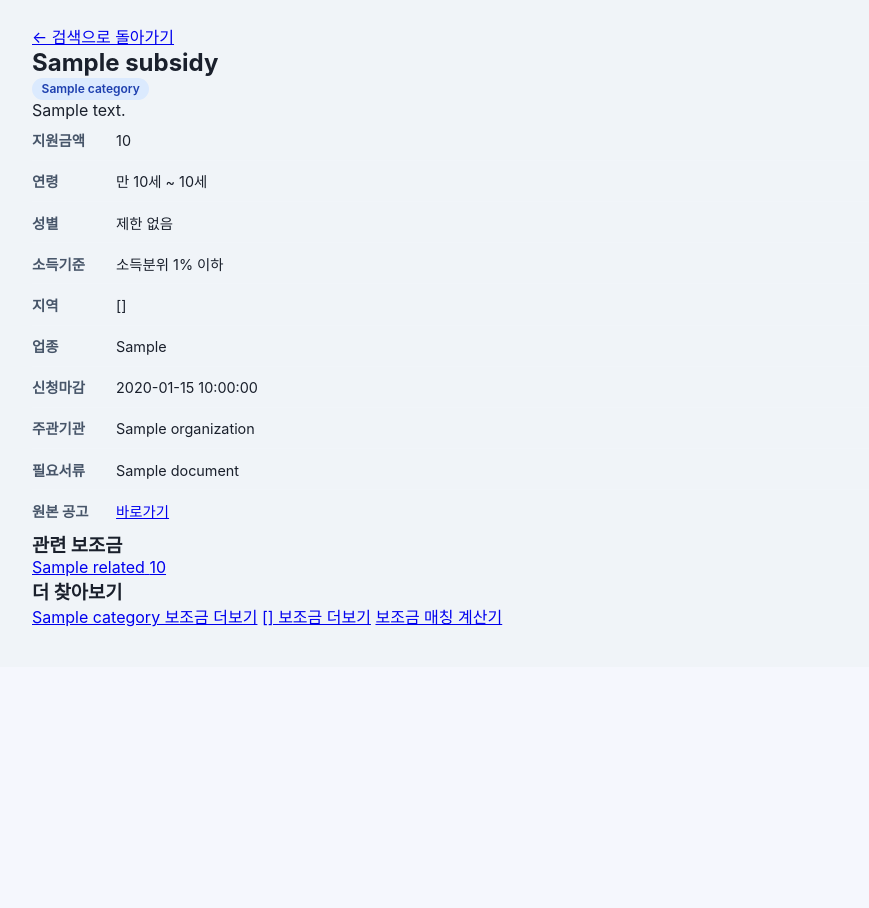
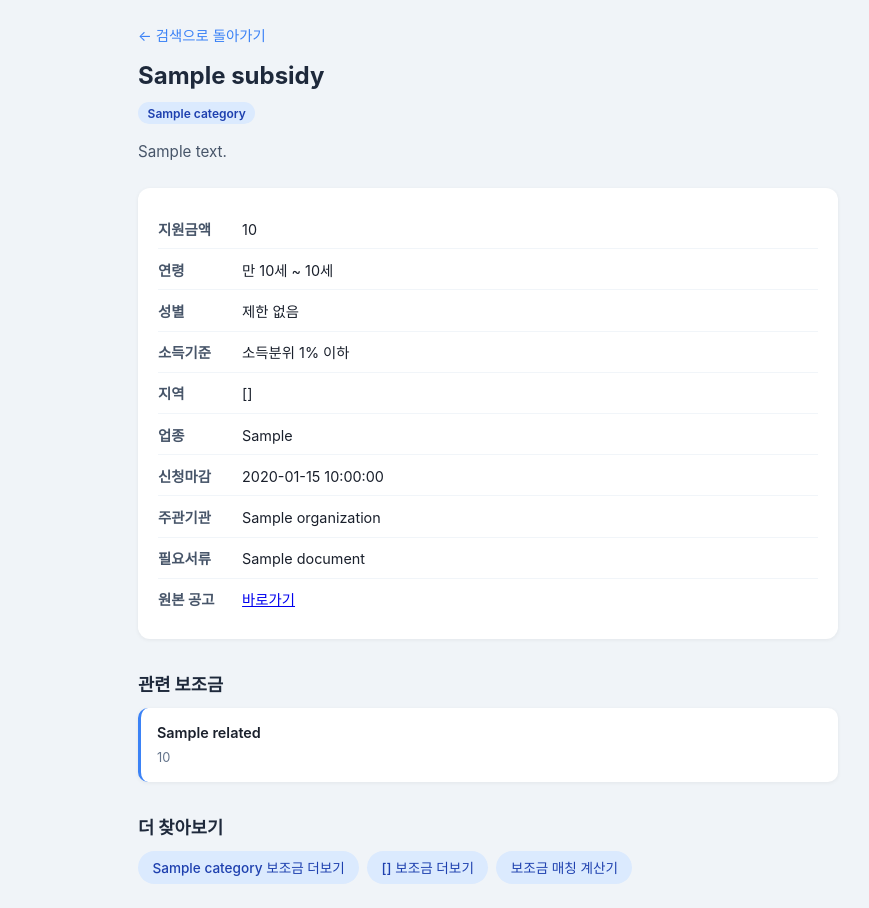
Before and after one commit to humpie-0413/subsidy-search, a FastAPI app: template templates/subsidy_detail.html in a window 1280 px wide. Shown: the part 133-1041 px from the top of the page, without its empty margins (152-1021 px from the left). Before the commit the page ends 760 px from the top, so only its background shows below. Run offline with FastAPI, Linux system fonts and the light colour scheme; the template is opened without the code that fills it: most values are stand-ins (such as "Sample title", 1, 10 or a date in 2020).

Commit message:
feat: add detail page and calculator CSS styles
Co-Authored-By: Claude Opus 4.6 <noreply@anthropic.com>

```diff
--- a/static/css/style.css
+++ b/static/css/style.css
@@ -95,22 +95,6 @@ body { font-family: 'Pretendard', -apple-system, 'Noto Sans KR', sans-serif; bac
   background: #f1f5f9; color: #475569;
 }
 
-/* 상세 모달 */
-.modal-overlay {
-  display: none; position: fixed; inset: 0; background: rgba(0,0,0,.45);
-  z-index: 100; align-items: center; justify-content: center;
-}
-.modal-overlay.active { display: flex; }
-.modal {
-  background: #fff; border-radius: 16px; padding: 2rem; width: 90%; max-width: 560px;
-  max-height: 80vh; overflow-y: auto; position: relative;
-}
-.modal-close {
-  position: absolute; top: 1rem; right: 1rem; background: none; border: none;
-  font-size: 1.4rem; cursor: pointer; color: #94a3b8;
-}
-.modal h2 { font-size: 1.3rem; margin-bottom: .5rem; }
-.modal .badge { margin-bottom: 1rem; }
 .detail-row { padding: .6rem 0; border-bottom: 1px solid #f1f5f9; font-size: .9rem; }
 .detail-row:last-child { border: none; }
 .detail-label { font-weight: 600; color: #475569; min-width: 80px; display: inline-block; }
@@ -118,6 +102,51 @@ body { font-family: 'Pretendard', -apple-system, 'Noto Sans KR', sans-serif; bac
 .empty-state { text-align: center; padding: 3rem 1rem; color: #94a3b8; }
 .empty-state .icon { font-size: 3rem; margin-bottom: .5rem; }
 
+/* Detail page */
+.detail-page { max-width: 700px; margin: 0 auto; }
+.back-link { display: inline-block; color: #3b82f6; text-decoration: none; margin-bottom: 1rem; font-size: .9rem; }
+.back-link:hover { text-decoration: underline; }
+.detail-title { font-size: 1.5rem; font-weight: 700; margin-bottom: .75rem; color: #1e293b; }
+.detail-badges { display: flex; gap: .5rem; margin-bottom: 1rem; }
+.detail-desc { color: #475569; font-size: .95rem; margin-bottom: 1.5rem; line-height: 1.6; }
+.detail-info { background: #fff; border-radius: 12px; padding: 1.25rem; box-shadow: 0 1px 4px rgba(0,0,0,.06); margin-bottom: 1.5rem; }
+
+/* Related / internal links */
+.related-section { margin-top: 2rem; }
+.related-section h3 { font-size: 1.1rem; font-weight: 700; margin-bottom: .75rem; color: #1e293b; }
+.related-grid { display: grid; grid-template-columns: repeat(auto-fit, minmax(200px, 1fr)); gap: .75rem; }
+.related-card { display: block; background: #fff; border-radius: 10px; padding: 1rem; text-decoration: none; color: inherit; box-shadow: 0 1px 4px rgba(0,0,0,.06); transition: .2s; border-left: 3px solid #3b82f6; }
+.related-card:hover { box-shadow: 0 4px 12px rgba(0,0,0,.1); transform: translateY(-1px); }
+.related-name { display: block; font-weight: 600; font-size: .9rem; margin-bottom: .3rem; }
+.related-amount { font-size: .8rem; color: #64748b; }
+.link-chips { display: flex; flex-wrap: wrap; gap: .5rem; }
+.chip { display: inline-block; padding: .4rem .9rem; border-radius: 20px; background: #dbeafe; color: #1e40af; text-decoration: none; font-size: .85rem; font-weight: 500; transition: .15s; }
+.chip:hover { background: #bfdbfe; }
+
+/* Card as link */
+.card-link { display: block; text-decoration: none; color: inherit; }
+
+/* Calculator page */
+.calc-page { max-width: 700px; margin: 0 auto; }
+.calc-title { font-size: 1.5rem; font-weight: 700; margin-bottom: .5rem; color: #1e293b; }
+.calc-subtitle { color: #64748b; margin-bottom: 1.5rem; font-size: .95rem; }
+.calc-form { background: #fff; border-radius: 12px; padding: 1.5rem; box-shadow: 0 2px 8px rgba(0,0,0,.08); margin-bottom: 1.5rem; }
+.calc-grid { display: grid; grid-template-columns: repeat(auto-fit, minmax(200px, 1fr)); gap: 1rem; }
+.calc-results { margin-top: 1.5rem; }
+.calc-summary { display: grid; grid-template-columns: repeat(auto-fit, minmax(150px, 1fr)); gap: .75rem; margin-bottom: 1.5rem; }
+.calc-summary-item { background: #fff; border-radius: 10px; padding: 1rem; box-shadow: 0 1px 4px rgba(0,0,0,.06); text-align: center; }
+.calc-summary-label { display: block; font-size: .8rem; color: #64748b; margin-bottom: .3rem; }
+.calc-summary-value { font-size: 1.2rem; font-weight: 700; color: #1e40af; }
+.calc-result-list { display: flex; flex-direction: column; gap: .75rem; }
+.calc-result-card { display: block; background: #fff; border-radius: 10px; padding: 1rem; text-decoration: none; color: inherit; box-shadow: 0 1px 4px rgba(0,0,0,.06); transition: .2s; border-left: 3px solid #3b82f6; }
+.calc-result-card:hover { box-shadow: 0 4px 12px rgba(0,0,0,.1); }
+.calc-result-header { display: flex; justify-content: space-between; align-items: center; margin-bottom: .4rem; }
+.calc-result-name { font-weight: 600; font-size: .95rem; }
+.calc-result-meta { display: flex; gap: 1rem; font-size: .8rem; color: #64748b; }
+.share-section { margin-top: 1.5rem; display: flex; align-items: center; gap: .75rem; }
+.share-label { font-size: .85rem; color: #64748b; }
+.btn-sm { padding: .35rem .8rem; font-size: .8rem; }
+
 @media (max-width: 600px) {
   .filter-grid { grid-template-columns: 1fr; }
   .header h1 { font-size: 1.3rem; }
```
